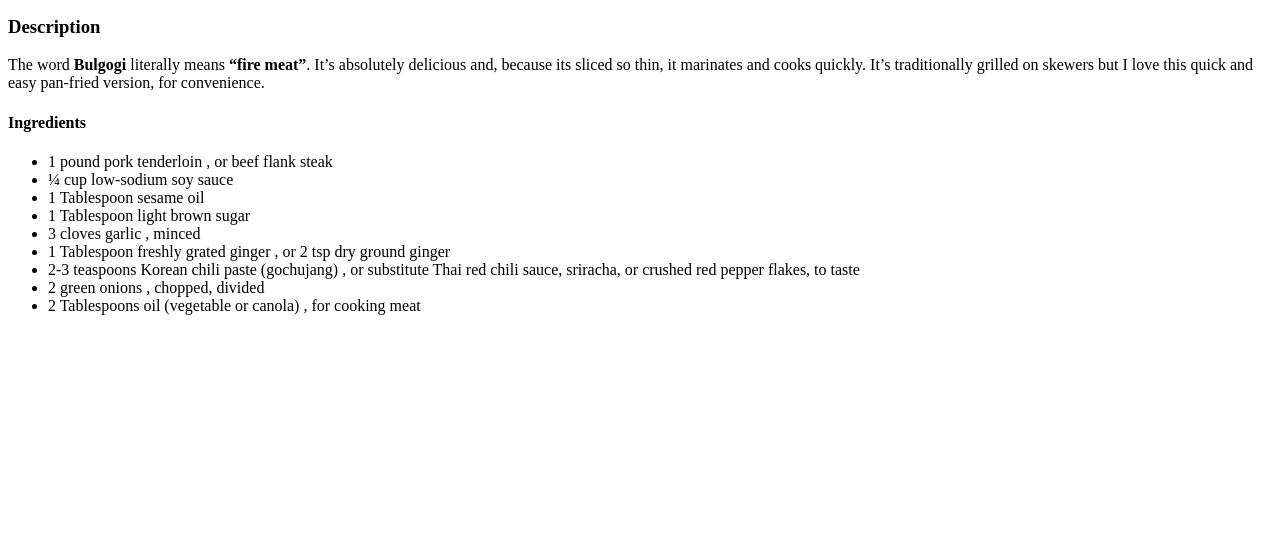
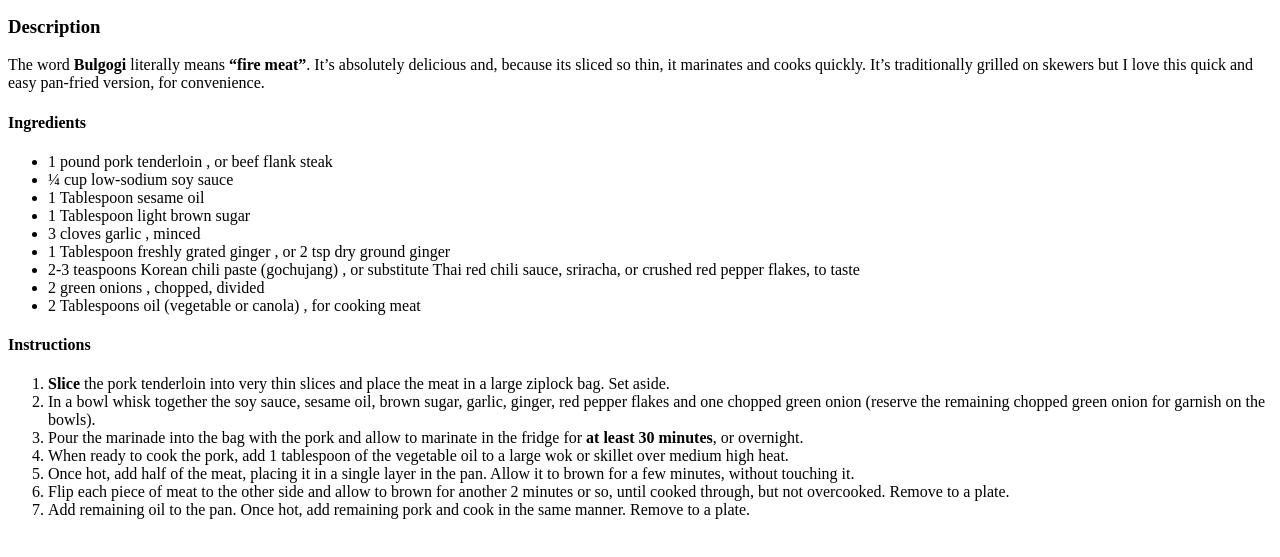
Before and after one commit to seungahpyun/odin-recipes, a plain HTML site: page recipes/bulgogi.html in a window 1280 px wide. Shown: the part 101-658 px from the top of the page. Drawn offline with Linux system fonts and the light colour scheme.

Commit message:
add bulgogi instruction

```diff
--- a/recipes/bulgogi.html
+++ b/recipes/bulgogi.html
@@ -22,5 +22,16 @@
       <li>2 green onions , chopped, divided</li>
       <li>2 Tablespoons oil (vegetable or canola) , for cooking meat</li>
     </ul>
+
+    <h4><b>Instructions</b></h4>
+    <ol>
+      <li><b>Slice</b> the pork tenderloin into very thin slices and place the meat in a large ziplock bag. Set aside.</li>
+      <li>In a bowl whisk together the soy sauce, sesame oil, brown sugar, garlic, ginger, red pepper flakes and one chopped green onion (reserve the remaining chopped green onion for garnish on the bowls).</li>
+      <li>Pour the marinade into the bag with the pork and allow to marinate in the fridge for <b>at least 30 minutes</b>, or overnight.</li>
+      <li>When ready to cook the pork, add 1 tablespoon of the vegetable oil to a large wok or skillet over medium high heat.</li>
+      <li>Once hot, add half of the meat, placing it in a single layer in the pan. Allow it to brown for a few minutes, without touching it.</li>
+      <li>Flip each piece of meat to the other side and allow to brown for another 2 minutes or so, until cooked through, but not overcooked. Remove to a plate.</li>
+      <li>Add remaining oil to the pan. Once hot, add remaining pork and cook in the same manner. Remove to a plate.</li>
+    </ol>
   </body>
 </html>
```
